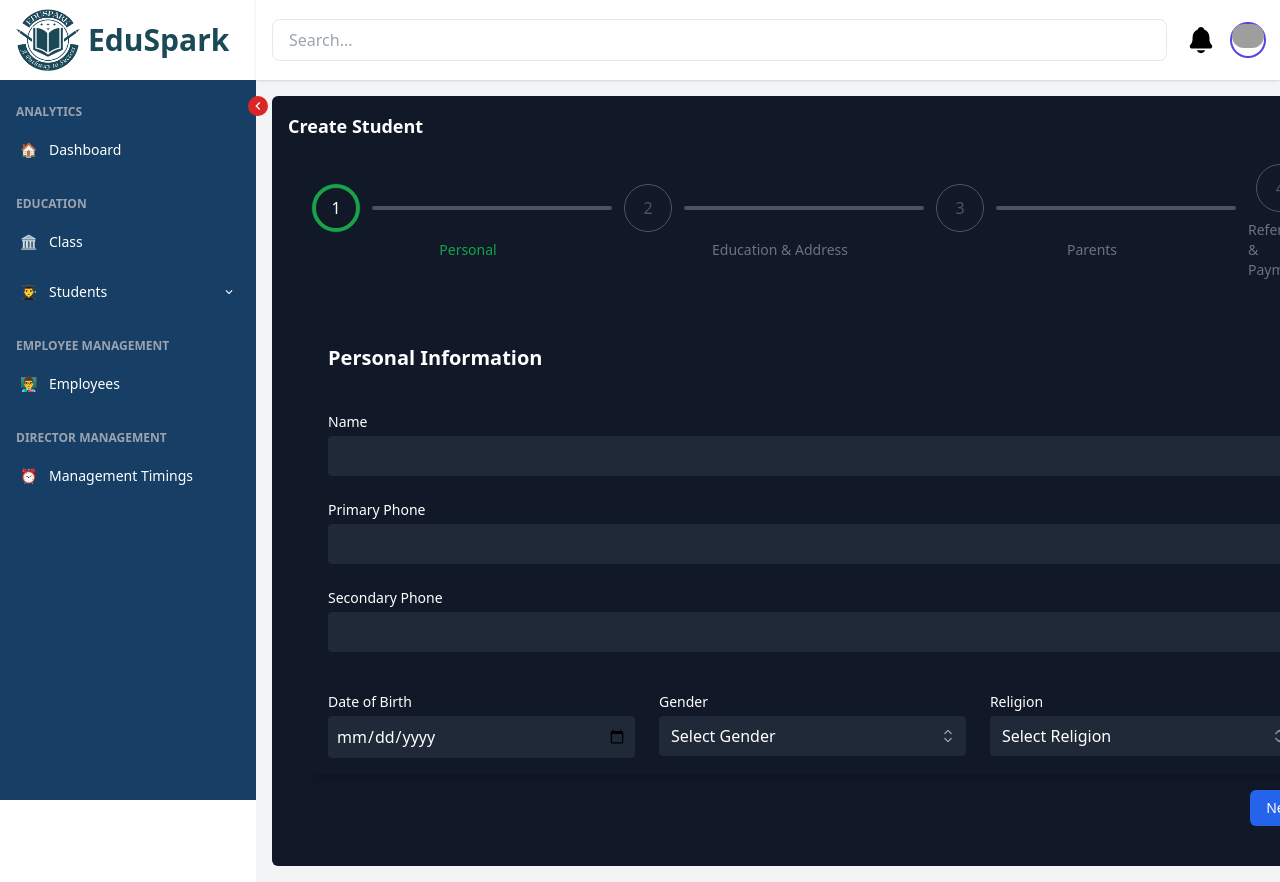
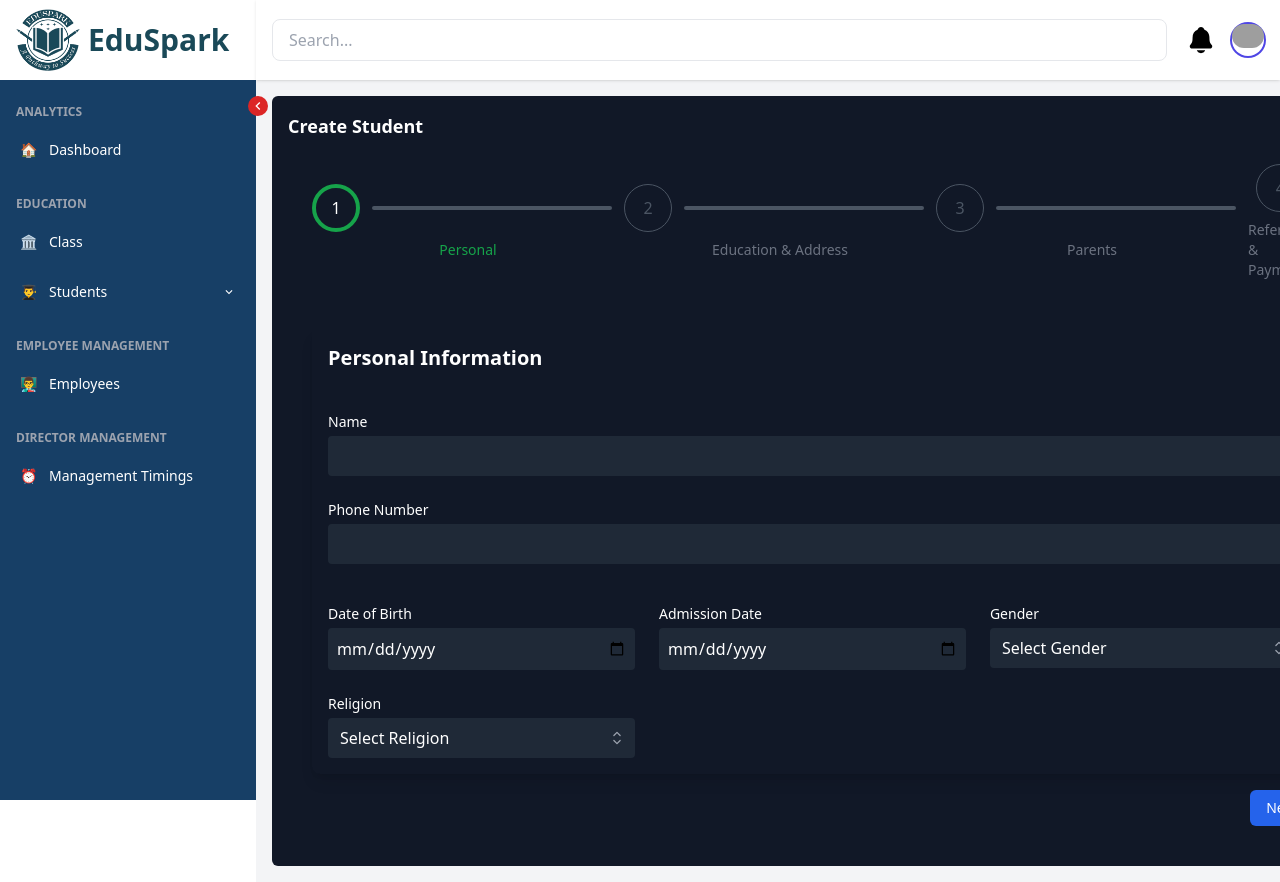
Before and after one commit to nobel7761/eduspark, a Next.js app: page /students/create in a window 1280 px wide. Shown: the top 882 px of the page. Built offline with nearby package versions, Linux system fonts and the light colour scheme; grey boxes are pictures that could not be loaded.

Commit message:
students module is complete

```diff
--- a/src/components/UI/StepperForm/Form Schemas/CreateStudentFormSchema.ts
+++ b/src/components/UI/StepperForm/Form Schemas/CreateStudentFormSchema.ts
@@ -12,6 +12,11 @@ export const personalInfoSchema = yup.object({
     .required("Date of birth is required")
     .max(new Date(), "Date of birth cannot be in the future"),
 
+  admissionDate: yup
+    .date()
+    .required("Admission date is required")
+    .max(new Date(), "Admission date cannot be in the future"),
+
   gender: yup
     .string()
     .required("Gender is required")
@@ -25,7 +30,7 @@ export const personalInfoSchema = yup.object({
       "Please select a valid religion"
     ),
 
-  primaryPhone: yup.string().optional(),
+  phoneNumber: yup.string().optional(),
 });
 
 export const educationAndAddressInfoSchema = yup.object({
@@ -94,12 +99,12 @@ export const parentsInfoSchema = yup.object({
   father: yup.object({
     name: yup
       .string()
-      .required("Father's name is required")
+      .optional()
       .min(2, "Father's name must be at least 2 characters")
       .max(50, "Father's name must not exceed 50 characters"),
     phone: yup
       .string()
-      .required("Father's phone is required")
+      .optional()
       .matches(/^[0-9+\-\s()]*$/, "Please enter a valid phone number")
       .min(10, "Phone number must be at least 10 digits")
       .max(15, "Phone number must not exceed 15 digits"),
@@ -108,12 +113,12 @@ export const parentsInfoSchema = yup.object({
   mother: yup.object({
     name: yup
       .string()
-      .required("Mother's name is required")
+      .optional()
       .min(2, "Mother's name must be at least 2 characters")
       .max(50, "Mother's name must not exceed 50 characters"),
     phone: yup
       .string()
-      .required("Mother's phone is required")
+      .optional()
       .matches(/^[0-9+\-\s()]*$/, "Please enter a valid phone number")
       .min(10, "Phone number must be at least 10 digits")
       .max(15, "Phone number must not exceed 15 digits"),
--- a/src/components/page/Students/AllStudentsComponent.tsx
+++ b/src/components/page/Students/AllStudentsComponent.tsx
@@ -319,7 +319,7 @@ const AllStudentsComponent = () => {
                 {info.row.original.name} ({info.row.original.studentId})
               </div>
               <div className="text-sm text-gray-400">
-                {info.row.original.primaryPhone}
+                {info.row.original.phoneNumber}
               </div>
               <div className="text-sm text-gray-400">
                 {info.row.original.instituteName}
@@ -401,7 +401,7 @@ const AllStudentsComponent = () => {
           );
         },
       }),
-      columnHelper.accessor("createdAt", {
+      columnHelper.accessor("admissionDate", {
         header: "Admission Date",
         cell: (info) => {
           if (!info.getValue()) return "-";
--- a/src/components/page/Students/EditStudentComponent.tsx
+++ b/src/components/page/Students/EditStudentComponent.tsx
@@ -70,6 +70,11 @@ const EditStudentComponent = () => {
       // Format the date of birth to YYYY-MM-DD format for the date input
       if (data.dateOfBirth) {
         data.dateOfBirth = new Date(data.dateOfBirth)
+          .toISOString()
+          .split("T")[0];
+      }
+      if (data.admissionDate) {
+        data.admissionDate = new Date(data.admissionDate)
           .toISOString()
           .split("T")[0];
       }
@@ -208,6 +213,22 @@ const EditStudentComponent = () => {
 
             <div>
               <label className="block text-sm font-medium mb-1 text-white">
+                Admission Date
+              </label>
+              <input
+                type="date"
+                {...register("admissionDate")}
+                className="w-full p-2 rounded bg-gray-800 focus:outline-none text-white"
+              />
+              {errors.admissionDate && (
+                <p className="text-red-500 text-xs mt-1">
+                  {errors.admissionDate.message as string}
+                </p>
+              )}
+            </div>
+
+            <div>
+              <label className="block text-sm font-medium mb-1 text-white">
                 Gender
               </label>
               <Listbox
@@ -332,29 +353,18 @@ const EditStudentComponent = () => {
 
             <div>
               <label className="block text-sm font-medium mb-1 text-white">
-                Primary Phone
+                Phone Number
               </label>
               <input
                 type="tel"
-                {...register("primaryPhone")}
+                {...register("phoneNumber")}
                 className="w-full p-2 rounded bg-gray-800 focus:outline-none text-white"
               />
-              {errors.primaryPhone && (
+              {errors.phoneNumber && (
                 <p className="text-red-500 text-xs mt-1">
-                  {errors.primaryPhone.message}
+                  {errors.phoneNumber.message}
                 </p>
               )}
-            </div>
-
-            <div>
-              <label className="block text-sm font-medium mb-1 text-white">
-                Secondary Phone
-              </label>
-              <input
-                type="tel"
-                {...register("secondaryPhone")}
-                className="w-full p-2 rounded bg-gray-800 focus:outline-none text-white"
-              />
             </div>
           </div>
         </motion.div>
--- a/src/components/page/Students/StudentDetailsComponent.tsx
+++ b/src/components/page/Students/StudentDetailsComponent.tsx
@@ -120,8 +120,8 @@ const StudentDetailsComponent = () => {
               <InfoRow
                 label="Admission Date"
                 value={
-                  student.createdAt
-                    ? new Date(student.createdAt)
+                  student.admissionDate
+                    ? new Date(student.admissionDate)
                         .toLocaleDateString("en-US", {
                           day: "numeric",
                           month: "long",
@@ -146,12 +146,8 @@ const StudentDetailsComponent = () => {
             </h2>
             <div className="space-y-3">
               <InfoRow
-                label="Primary Phone"
-                value={student.primaryPhone || "N/A"}
-              />
-              <InfoRow
-                label="Secondary Phone"
-                value={student.secondaryPhone || "N/A"}
+                label="Phone Number"
+                value={student.phoneNumber || "N/A"}
               />
               <InfoRow
                 label="Present Address"
@@ -177,12 +173,12 @@ const StudentDetailsComponent = () => {
                   Father
                 </h3>
                 <div className="space-y-2">
-                  <InfoRow label="Name" value={student.father.name} />
+                  <InfoRow label="Name" value={student?.father?.name} />
                   <InfoRow
                     label="Occupation"
-                    value={student.father.occupation || "N/A"}
+                    value={student?.father?.occupation || "N/A"}
                   />
-                  <InfoRow label="Phone" value={student.father.phone} />
+                  <InfoRow label="Phone" value={student?.father?.phone} />
                 </div>
               </div>
               <div className="border-t pt-4">
@@ -190,12 +186,12 @@ const StudentDetailsComponent = () => {
                   Mother
                 </h3>
                 <div className="space-y-2">
-                  <InfoRow label="Name" value={student.mother.name} />
+                  <InfoRow label="Name" value={student?.mother?.name} />
                   <InfoRow
                     label="Occupation"
-                    value={student.mother.occupation || "N/A"}
+                    value={student?.mother?.occupation || "N/A"}
                   />
-                  <InfoRow label="Phone" value={student.mother.phone} />
+                  <InfoRow label="Phone" value={student?.mother?.phone} />
                 </div>
               </div>
             </div>
--- a/src/components/page/Students/steps/ParentsInfo.tsx
+++ b/src/components/page/Students/steps/ParentsInfo.tsx
@@ -4,12 +4,12 @@ import { useFormContext } from "react-hook-form";
 import { motion } from "framer-motion";
 
 interface ParentsFormData {
-  father: {
+  father?: {
     name: string;
     phone: string;
     occupation: string;
   };
-  mother: {
+  mother?: {
     name: string;
     phone: string;
     occupation: string;
--- a/src/components/page/Students/steps/PersonalInfo.tsx
+++ b/src/components/page/Students/steps/PersonalInfo.tsx
@@ -99,7 +99,7 @@ const PersonalInfoStep = () => {
             </motion.label>
           </div>
         </motion.div> */}
-        {/* name, primaryPhone, secondaryPhone Info */}
+        {/* name, phoneNumber, Info */}
         <div className="w-full flex flex-col gap-6">
           {" "}
           <motion.div
@@ -127,12 +127,12 @@ const PersonalInfoStep = () => {
             transition={{ duration: 0.3, delay: 0.7 }}
           >
             <label className="block text-sm font-medium mb-1">
-              Primary Phone
+              Phone Number
             </label>
             <input
               type="tel"
-              {...register("primaryPhone", {
-                required: "Primary phone is required",
+              {...register("phoneNumber", {
+                required: "Phone number is required",
                 pattern: {
                   value: /^[0-9+\-\s()]*$/,
                   message: "Please enter a valid phone number",
@@ -140,25 +140,11 @@ const PersonalInfoStep = () => {
               })}
               className="w-full p-2 rounded bg-gray-800 focus:outline-none"
             />
-            {errors.primaryPhone && (
+            {errors.phoneNumber && (
               <p className="text-red-500 text-xs mt-1">
-                {errors.primaryPhone.message as string}
+                {errors.phoneNumber.message as string}
               </p>
             )}
-          </motion.div>
-          <motion.div
-            initial={{ opacity: 0, x: -20 }}
-            animate={{ opacity: 1, x: 0 }}
-            transition={{ duration: 0.3, delay: 0.8 }}
-          >
-            <label className="block text-sm font-medium mb-1">
-              Secondary Phone
-            </label>
-            <input
-              type="tel"
-              {...register("secondaryPhone")}
-              className="w-full p-2 rounded bg-gray-800 focus:outline-none"
-            />
           </motion.div>
         </div>
       </div>
@@ -190,6 +176,37 @@ const PersonalInfoStep = () => {
           {errors.dateOfBirth && (
             <p className="text-red-500 text-xs mt-1">
               {errors.dateOfBirth.message as string}
+            </p>
+          )}
+        </motion.div>
+
+        <motion.div
+          initial={{ opacity: 0, x: -20 }}
+          animate={{ opacity: 1, x: 0 }}
+          transition={{ duration: 0.3, delay: 0.45 }}
+        >
+          <label className="block text-sm font-medium mb-1">
+            Admission Date
+          </label>
+          <input
+            type="date"
+            {...register("admissionDate", {
+              required: "Admission date is required",
+              validate: (value) => {
+                const date = new Date(value);
+                return !isNaN(date.getTime()) || "Invalid date format";
+              },
+              setValueAs: (value) => {
+                if (!value) return undefined;
+                const date = new Date(value);
+                return isNaN(date.getTime()) ? undefined : date;
+              },
+            })}
+            className="w-full p-2 rounded bg-gray-800 focus:outline-none"
+          />
+          {errors.admissionDate && (
+            <p className="text-red-500 text-xs mt-1">
+              {errors.admissionDate.message as string}
             </p>
           )}
         </motion.div>
--- a/src/types/stepperForm.ts
+++ b/src/types/stepperForm.ts
@@ -1,10 +1,10 @@
 export interface FormData {
   name: string;
   dateOfBirth: Date;
+  admissionDate: Date;
   gender: "Male" | "Female";
   religion: "Islam" | "Hinduism" | "Christianity" | "Buddhism";
-  primaryPhone: string;
-  secondaryPhone?: string;
+  phoneNumber?: string;
   instituteName: string;
   class: string;
   group?: string;
--- a/src/types/student.ts
+++ b/src/types/student.ts
@@ -26,10 +26,10 @@ export enum Religion {
 export interface IStudent {
   name: string;
   dateOfBirth: string;
+  admissionDate: string;
   gender: Gender;
   religion: Religion;
-  primaryPhone: string;
-  secondaryPhone?: string;
+  phoneNumber?: string;
   instituteName: string;
   class: string;
   group?: string;
--- a/src/utils/search/studentSearch.ts
+++ b/src/utils/search/studentSearch.ts
@@ -6,8 +6,7 @@ export const studentSearchableFields: (keyof IStudent | string)[] = [
   "presentAddress",
   "permanentAddress",
   "institute",
-  "primaryPhone",
-  "secondaryPhone",
+  "phoneNumber",
   "fatherName",
   "fatherOccupation",
   "fatherPhone",
```
Also changed, not shown: src/components/UI/StepperForm/StepperForm.tsx (+2 -8 lines).
